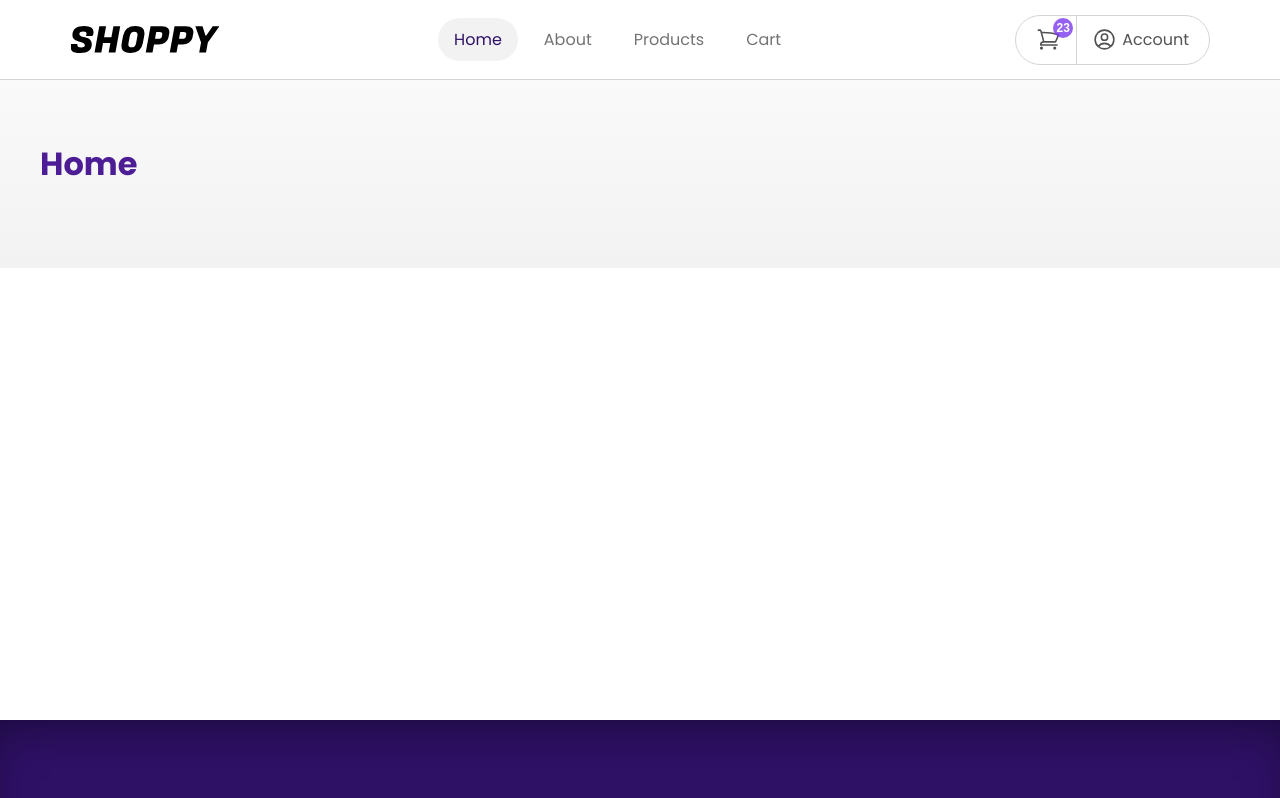
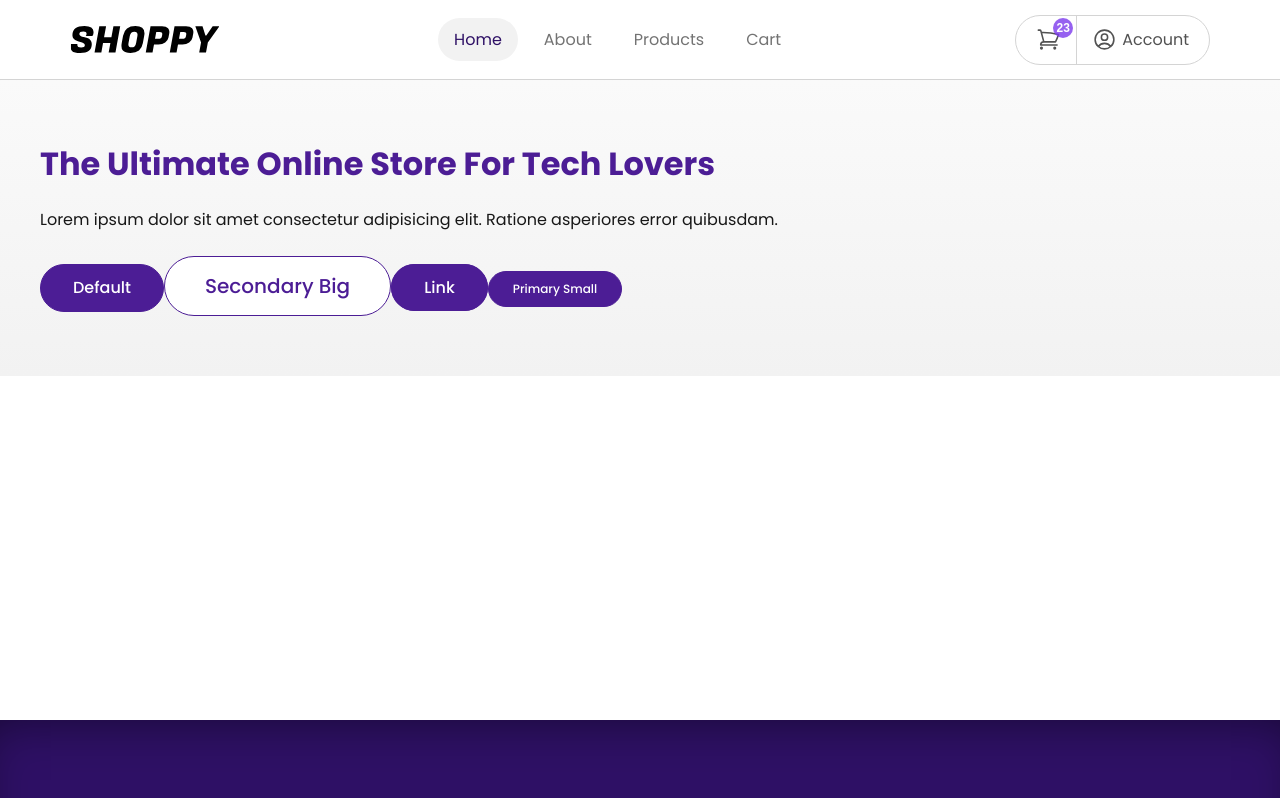
Before and after one commit to krzano/shoppy, a React (Vite) app: page / in a window 1280 px wide. Shown: the top 798 px of the page. Built offline with nearby package versions, Linux system fonts and the light colour scheme.

Commit message:
created Button component

```diff
--- a/src/components/Button/Button.jsx
+++ b/src/components/Button/Button.jsx
@@ -1,11 +1,50 @@
 import { css, styled } from 'styled-components';
 
-const StyledButton = styled.button`
-	background-color: ${({ variant }) =>
-		variant === 'primary' ? 'red' : 'green'};
+const variantPrimaryStyles = css`
+	color: var(--color-neutral-0);
+	background-color: var(--color-primary-900);
+	transition: background-color 0.3s;
+	&:hover {
+		background-color: var(--color-primary-700);
+	}
+`;
+const variantSecondaryStyles = css`
+	color: var(--color-primary-900);
+	background-color: var(--color-neutral-0);
+	transition: background-color 0.3s;
+	&:hover {
+		background-color: var(--color-primary-100);
+	}
+`;
+const sizeSmallStyles = css`
+	font-size: 1.2rem;
+`;
+const sizeMediumStyles = css`
+	font-size: 1.6rem;
+`;
+const sizeBigStyles = css`
+	font-size: 2rem;
 `;
 
-const Button = ({ variant = 'primary', children }) => {
-	return <StyledButton variant={variant}>{children}</StyledButton>;
+const StyledButton = styled.button`
+	padding: 0.7em 2em;
+	font-weight: 500;
+	border-radius: var(--border-radius-pill);
+	border: 1px solid var(--color-primary-900);
+	cursor: pointer;
+	text-decoration: none;
+	${({ variant }) => variant === 'primary' && variantPrimaryStyles}
+	${({ variant }) => variant === 'secondary' && variantSecondaryStyles}
+	${({ size }) => size === 'small' && sizeSmallStyles}
+	${({ size }) => size === 'medium' && sizeMediumStyles}
+	${({ size }) => size === 'big' && sizeBigStyles}
+`;
+
+const Button = ({ as, to, variant = 'primary', size = 'medium', children }) => {
+	return (
+		<StyledButton as={as} to={to} variant={variant} size={size}>
+			{children}
+		</StyledButton>
+	);
 };
 export default Button;
--- a/src/core/Home/Home.jsx
+++ b/src/core/Home/Home.jsx
@@ -1,6 +1,7 @@
 import { styled } from 'styled-components';
 import StyledContentWrapper from '../../styles/StyledContentWrapper/StyledContentWrapper';
 import Button from '../../components/Button/Button';
+import { Link } from 'react-router-dom';
 const StyledHeader = styled.header`
 	padding: 6rem 4rem;
 	background-color: var(--color-neutral-0);
@@ -11,6 +12,9 @@ const StyledHeader = styled.header`
 	);
 	h1 {
 		color: var(--color-primary-900);
+		/* letter-spacing: 1px; */
+		/* line-height: 1.5; */
+		/* font-size: 5rem; */
 		text-transform: capitalize;
 		margin-bottom: 2rem;
 	}
@@ -20,8 +24,27 @@ const Home = () => {
 	return (
 		<>
 			<StyledHeader>
-				<h1>Home</h1>
+				<h1>
+					{/* Where Technology Meets Your Needs */}
+					The Ultimate Online Store for Tech Lovers
+				</h1>
+				<p>
+					Lorem ipsum dolor sit amet consectetur adipisicing elit. Ratione
+					asperiores error quibusdam.
+				</p>
+				<br />
+				<Button>Default</Button>
+				<Button variant='secondary' size='big'>
+					Secondary Big
+				</Button>
+				<Button as={Link} to='about'>
+					Link
+				</Button>
+				<Button variant='primary' size='small'>
+					Primary Small
+				</Button>
 			</StyledHeader>
+			<StyledContentWrapper></StyledContentWrapper>
 		</>
 	);
 };
```
